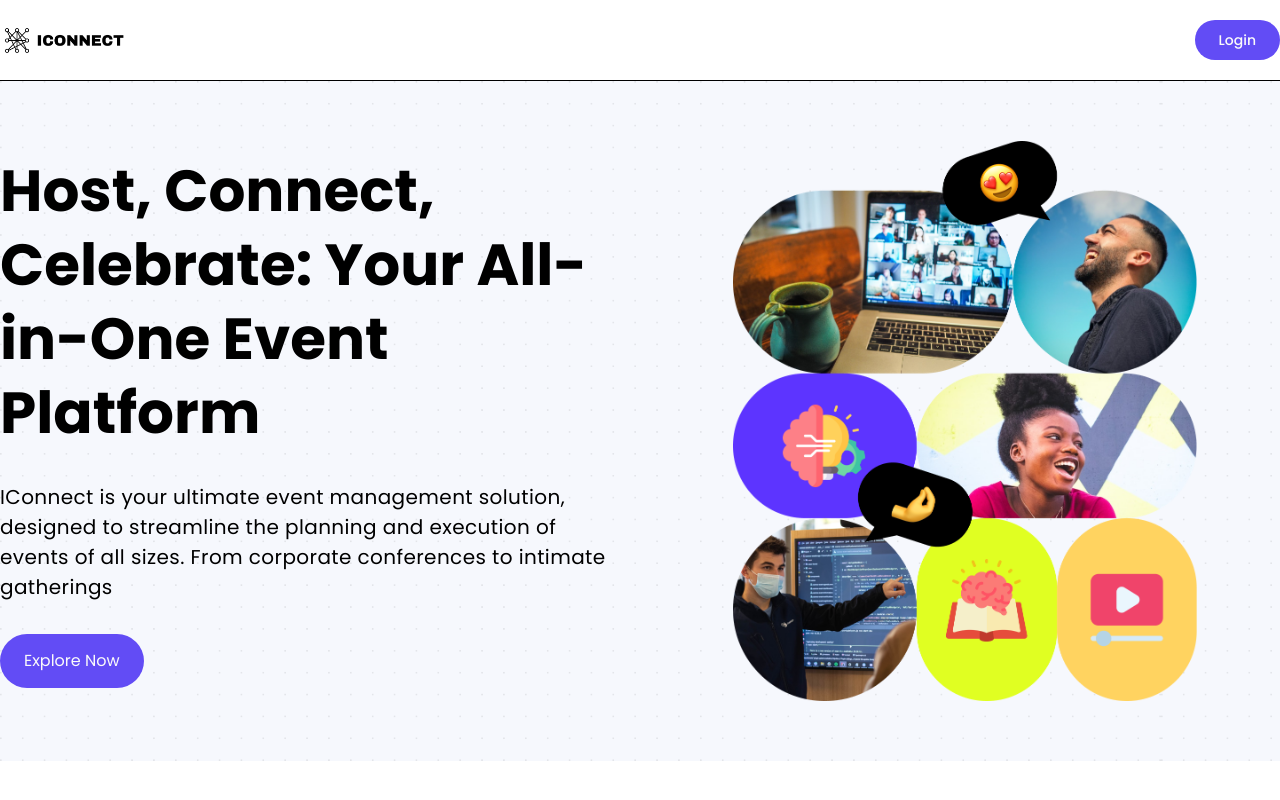
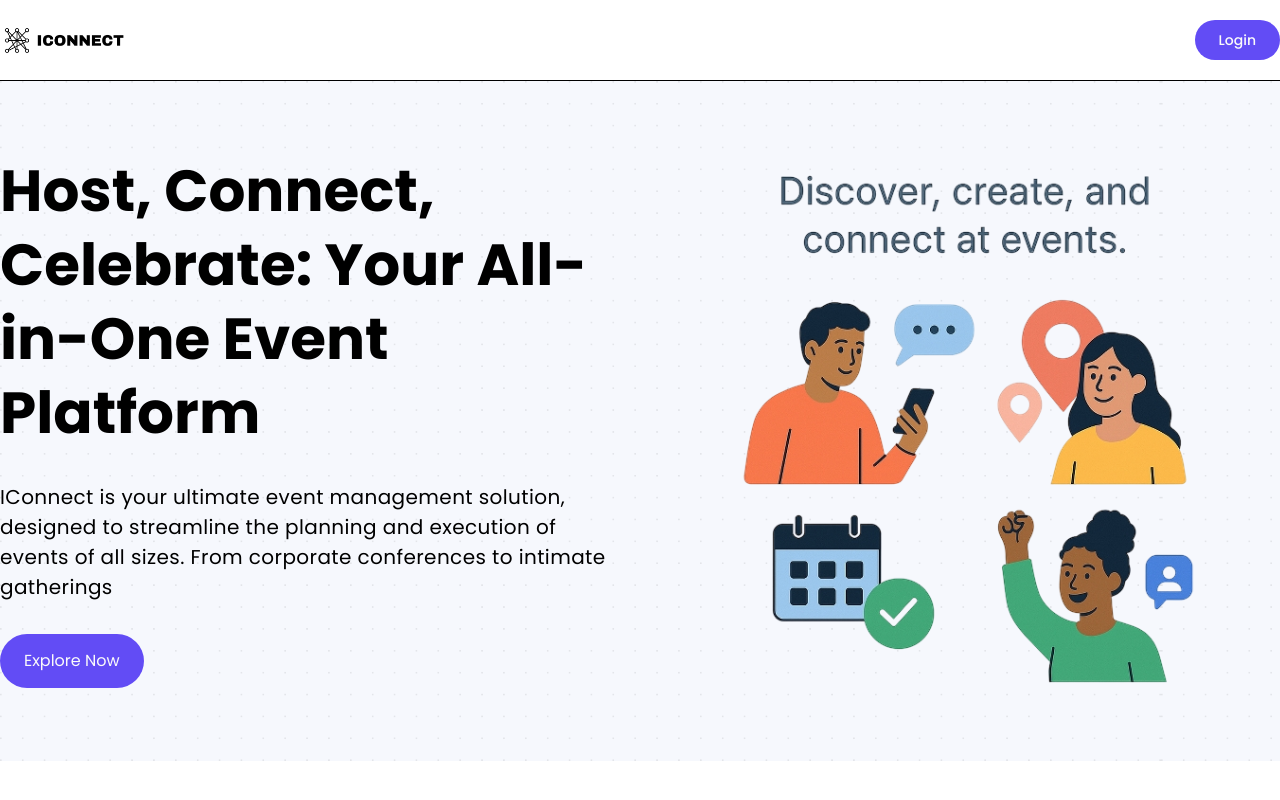
Before and after one commit to asgerami/iconnect, a Next.js app: page / in a window 1280 px wide. Shown: the top 800 px of the page. Built offline with nearby package versions, Linux system fonts and the light colour scheme; no server answers.

Commit message:
Update hero image on homepage and add new hero image asset

```diff
--- a/app/(root)/page.tsx
+++ b/app/(root)/page.tsx
@@ -21,7 +21,7 @@ export default function Home() {
             </Button>
           </div>
           <Image
-          src="/assets/images/hero.png"
+          src="/assets/images/newhero.png"
           alt="hero"
           width={1000}
           height={1000}
```
Also changed, not shown: public/assets/images/newhero.png (added).
